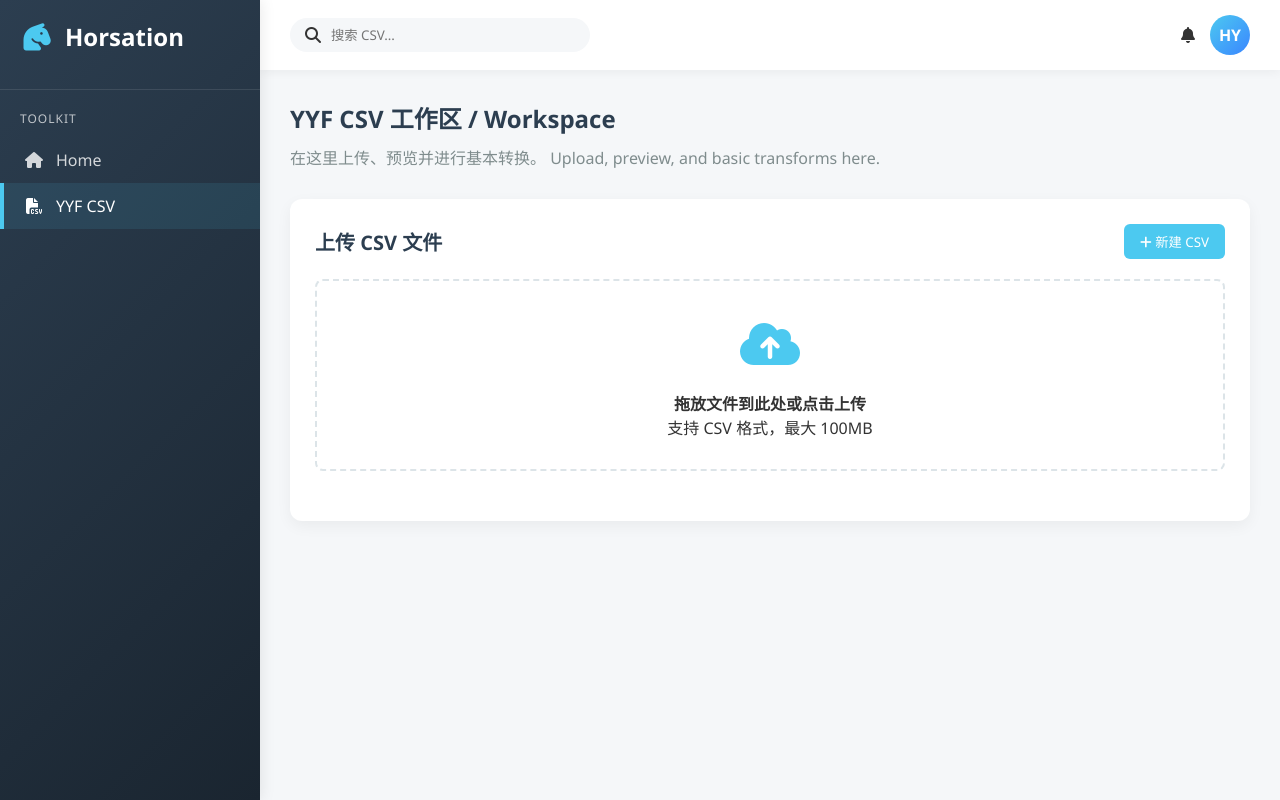
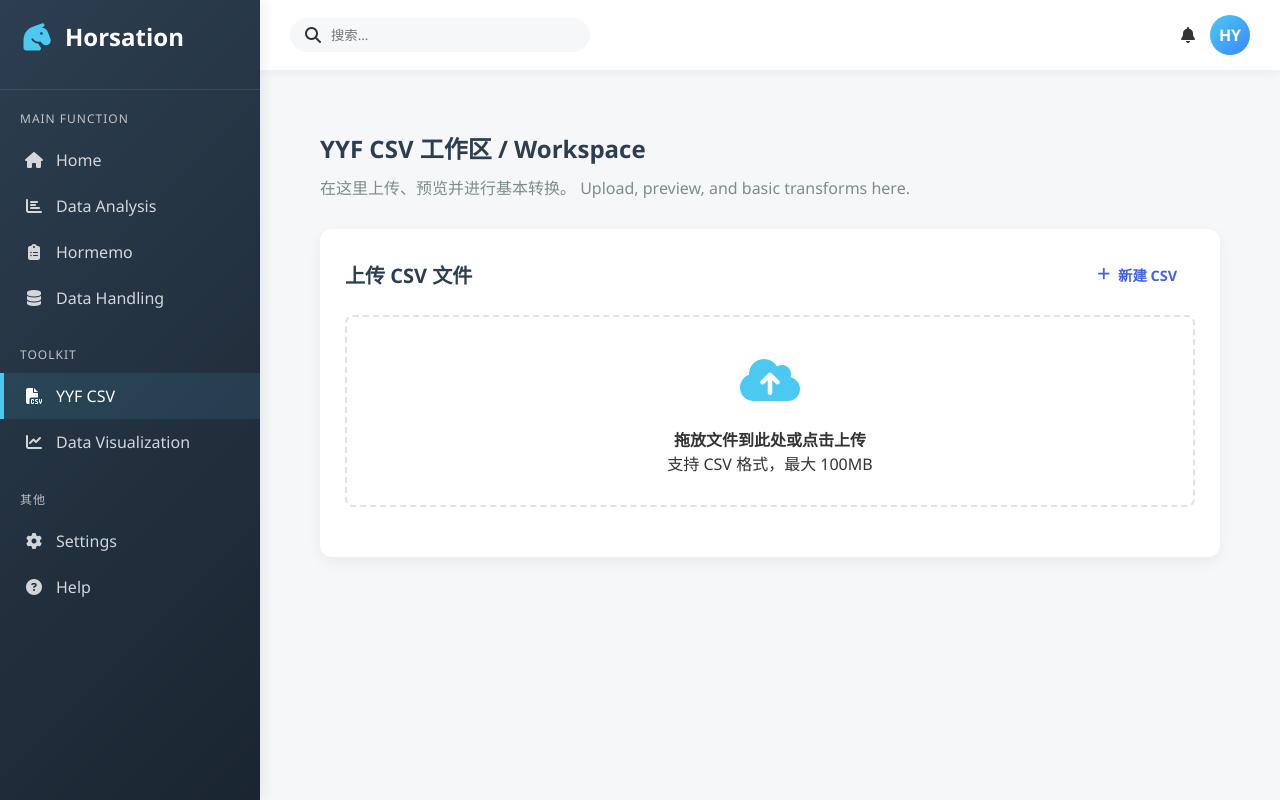
Before and after one commit to HorizonHJY/Horisation, a Flask app: page /csv in a window 1280 px wide. Run offline with Flask 3, Linux system fonts and the light colour scheme.

Commit message:
update CSV & Memo

```diff
--- a/Template/CSV.html
+++ b/Template/CSV.html
@@ -1,30 +1,13 @@
-<!DOCTYPE html>
-<html lang="zh-CN">
-<head>
-  <meta charset="UTF-8"/>
-  <meta name="viewport" content="width=device-width, initial-scale=1.0"/>
-  <title>YYF CSV</title>
-  <link rel="stylesheet" href="https://cdnjs.cloudflare.com/ajax/libs/font-awesome/6.4.0/css/all.min.css">
-  <link rel="stylesheet" href="{{ url_for('static', filename='Basic_style.css') }}">
-</head>
-<body>
-  <div class="sidebar">
-    <div class="logo">
-      <h1><i class="fas fa-horse-head"></i> <span>Horsation</span></h1>
-    </div>
-    <div class="nav-section">
-      <div class="nav-title">Toolkit</div>
-      <a href="{{ url_for('home') }}" class="nav-item"><i class="fas fa-home"></i><span>Home</span></a>
-      <a href="{{ url_for('csv') }}" class="nav-item active"><i class="fas fa-file-csv"></i><span>YYF CSV</span></a>
-    </div>
-  </div>
+{% extends "horbase.html" %}
 
-  <div class="main-content">
-    <div class="topbar">
-      <div class="search-bar"><i class="fas fa-search"></i><input placeholder="搜索 CSV..."/></div>
-      <div class="user-profile"><div class="notifications"><i class="fas fa-bell"></i></div><div class="user-avatar">HY</div></div>
-    </div>
+{% block title %}Hormemo - Horsation{% endblock %}
 
+{% block extra_head %}
+{# 如果 horbase 已引入 FontAwesome，这里就不要重复引入 #}
+<link rel="stylesheet" href="{{ url_for('static', filename='css/hormemo.css') }}">
+{% endblock %}
+
+{% block content %}
 <div class="content">
   <div class="dashboard-header">
     <h2>YYF CSV 工作区 / Workspace</h2>
@@ -44,6 +27,9 @@
     </div>
   </div>
 </div>
-  </div>
-</body>
-</html>
+
+{% endblock %}
+
+{% block body_scripts %}
+<script src="{{ url_for('static', filename='js/hormemo.js') }}"></script>
+{% endblock %}
--- a/Template/hormemo.html
+++ b/Template/hormemo.html
@@ -3,7 +3,7 @@
 {% block title %}Hormemo - Horsation{% endblock %}
 
 {% block extra_head %}
-{# base 里已引入 FontAwesome 就不必重复；没有的话可自行加 #}
+{# 如果 horbase 已引入 FontAwesome，这里就不要重复引入 #}
 <link rel="stylesheet" href="{{ url_for('static', filename='css/hormemo.css') }}">
 {% endblock %}
 
@@ -132,7 +132,6 @@
   </div>
 </div>
 
-<!-- 通知 -->
 <div class="notification success" id="toast">
   <i class="fas fa-check-circle"></i><span>任务已成功添加！</span>
 </div>
```
Lines whose indentation alone changed are shown as unchanged.
